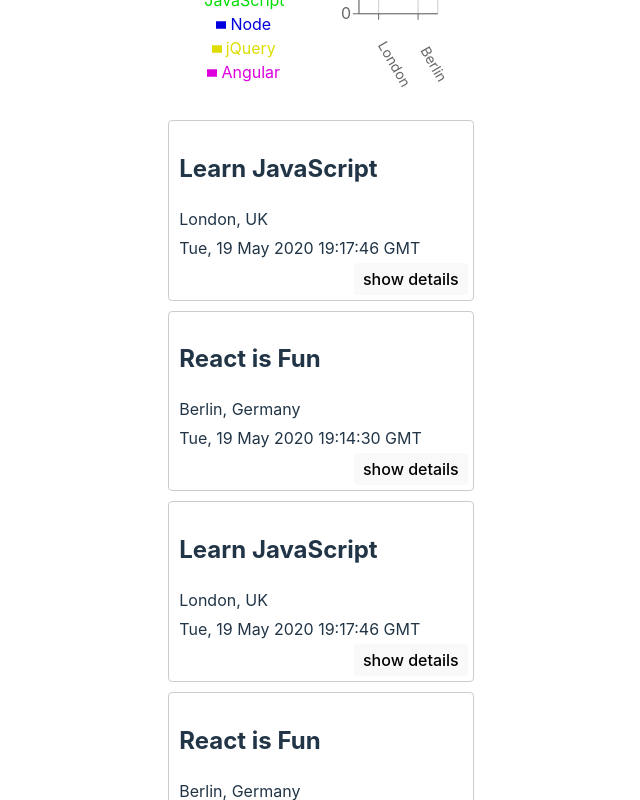
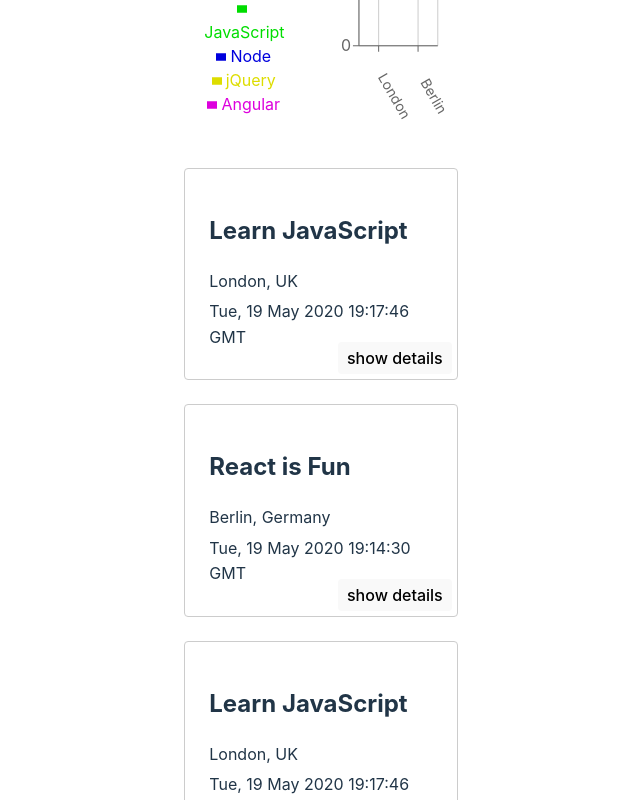
Before and after one commit to aren-a1212/meet, a React (Vite) app: page / in a window 1280 px wide. Shown: the part 600-1400 px from the top of the page, without its empty margins (319-959 px from the left). Built offline with nearby package versions, Linux system fonts and the light colour scheme.

Commit message:
fixed styling so scatterplot expands and event deatils

```diff
--- a/src/App.css
+++ b/src/App.css
@@ -117,14 +117,44 @@ input[type="number"] {
 .suggestions > li:hover {
   background-color: #bcdcdb;
 }
+#event-list {
+  width: 100%;
+  max-width: 1200px;
+  margin: 0 auto 2rem;
+  padding: 0 1rem;
+  list-style: none;
+}
 
 .event {
-  padding: 10px 10px 35px;
-  margin-bottom: 10px;
-  text-align: left;
+  width: 100%;
+  box-sizing: border-box;
+  margin-bottom: 1.5rem;
+  padding: 1rem;
   border: 1px solid #ccc;
   border-radius: 4px;
   position: relative;
+  text-align: left;
+}
+.details {
+  width: 100%;
+  box-sizing: border-box;
+  margin-top: 1rem;
+  padding: 1rem;
+  background: #f9f9f9;
+  border-radius: 4px;
+}
+@media (min-width: 768px) {
+  .event {
+    padding: 1.5rem;
+  }
+  .event h2 {
+    font-size: 1.5rem;
+  }
+  .event p,
+  .details p {
+    font-size: 1rem;
+    line-height: 1.6;
+  }
 }
 
 .details-btn {
@@ -136,19 +166,19 @@ input[type="number"] {
   outline: none;
   cursor: pointer;
 }
+
+
+
 .charts-container {
   display: grid;
   grid-template-columns: 1fr 1fr;
   gap: 1rem;
   padding: 0 1rem;
+  margin: 2rem 0;
 }
 
-
-
 @media (max-width: 768px) {
-.charts-container > * {
-  grid-template-columns: 1fr;
- padding: 0px;
- gap: 0px;
+  .charts-container {
+    grid-template-columns: 1fr;
+  }
 }
-}
--- a/src/App.jsx
+++ b/src/App.jsx
@@ -54,8 +54,14 @@ const App = () => {
         setErrorAlert={setErrorAlert}
         />
         <div className="charts-container">
+
           <EventGenresChart events={events} />
+
+
+
         <CityEventsChart allLocations={allLocations} events={events} />
+
+
         </div>
       <EventList events={events} />
     </div>
--- a/src/components/CityEventsChart.jsx
+++ b/src/components/CityEventsChart.jsx
@@ -26,7 +26,7 @@ const CityEventsChart = ({ allLocations, events }) => {
   };
 
   return (
-    <ResponsiveContainer  height={400}>
+    <ResponsiveContainer width="100%" height={400}>
       <ScatterChart
         margin={{
           top: 20,
--- a/src/components/EventGenresChart.jsx
+++ b/src/components/EventGenresChart.jsx
@@ -27,11 +27,11 @@ const genres = ['React', 'JavaScript', 'Node', 'jQuery', 'Angular'];
     })
     return data;
   };
-  console.log('🍰 pie data →', data);
+
 
   useEffect(() => {
     setData(getData());
-  }, [`${events}`]);
+  }, [events]);
 
   const renderCustomizedLabel = ({ cx, cy, midAngle, outerRadius, percent, index }) => {
     const RADIAN = Math.PI / 180;
```
Also changed, not shown: src/api.js (+3 -6 lines), 1 other file (tests, documents, lock files or other folders).
